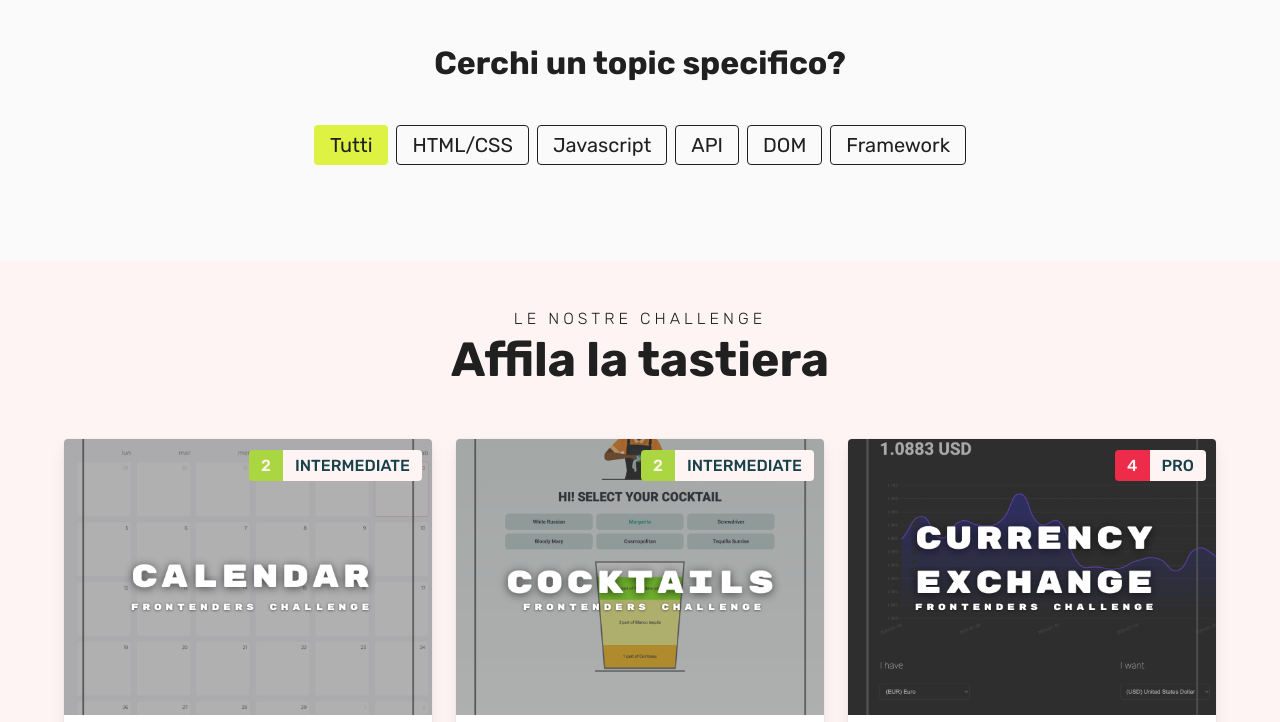
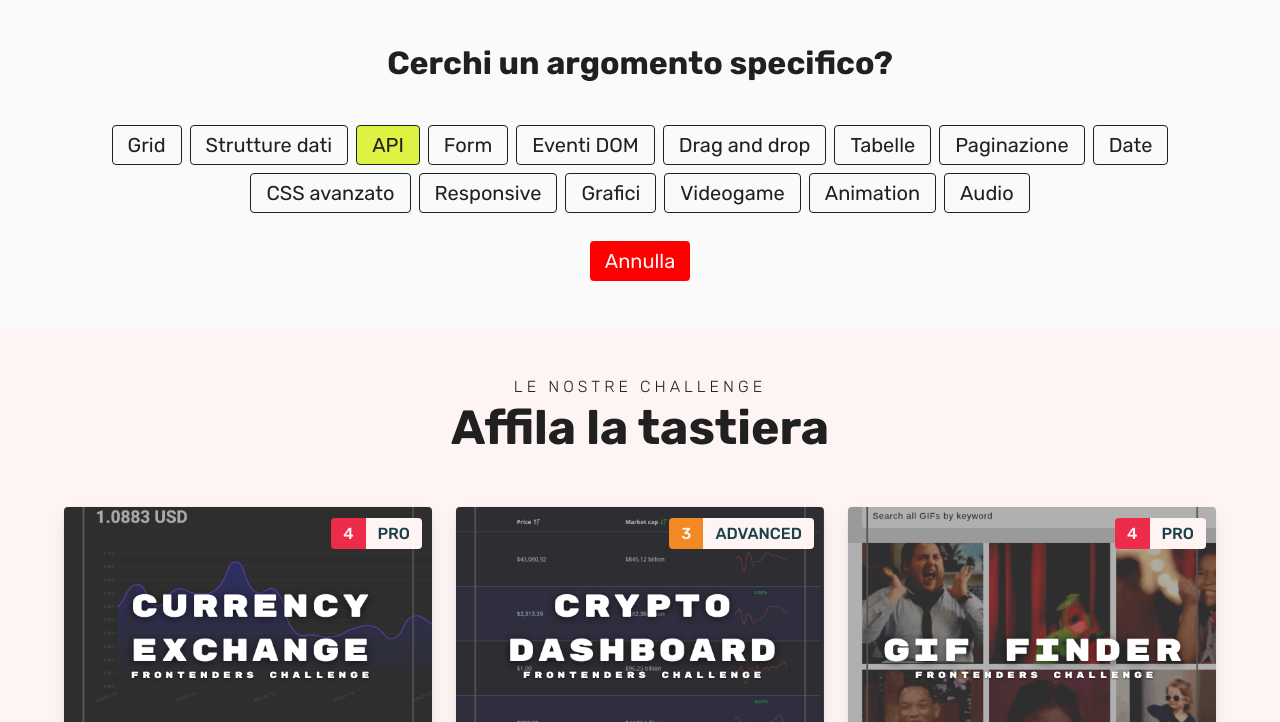
Before and after one commit to frontenders-community/frontenders-landing-astro, an Astro site: page /challenges in a window 1280 px wide. Shown: the part 78-800 px from the top of the page. Built offline with nearby package versions, Linux system fonts and the light colour scheme; Astro itself is replaced by a stand-in of ours.

Commit message:
Refactor topics

```diff
--- a/src/components/ChallengeList.vue
+++ b/src/components/ChallengeList.vue
@@ -1,16 +1,17 @@
 <script setup>
 import { computed, reactive } from 'vue';
 import ChallengePreview from "./ChallengePreview.vue"
+import { TOPICS } from '../content/utils';
 
 const props = defineProps({
   challenges: Array,
 })
 
 const state = reactive({
-  activeTopic: "all",
+  activeTopics: ["API"],
 })
 
-const topics = ["HTML/CSS", "Javascript", "API", "DOM", "Framework"];
+const topics = TOPICS;
 
 const activeChallenges = computed(() => {
   let newItems = [];
@@ -18,11 +19,11 @@ const activeChallenges = computed(() => {
   if (props.challenges === null) {
     newItems = [];
   } else {
-    if (state.activeTopic === "all") {
+    if (state.activeTopics.length === 0) {
       newItems = props.challenges;
     } else {
       newItems = props.challenges.filter(challenge => {
-        return challenge.data.topics.includes(state.activeTopic);
+        return challenge.data.topics.filter(topic => state.activeTopics.includes(topic)).length > 0;
       });
     }
   }
@@ -30,8 +31,12 @@ const activeChallenges = computed(() => {
   return newItems;
 })
 
-const handleFilter = (newTopic) => {
-  state.activeTopic = newTopic;
+const handleFilter = (selectedTopic) => {
+  if (state.activeTopics.includes(selectedTopic)) {
+    state.activeTopics = state.activeTopics.filter(topic => topic !== selectedTopic);
+  } else {
+    state.activeTopics.push(selectedTopic);
+  }
   //updateQueryParams(newTopic);
 }
 </script>
@@ -41,24 +46,28 @@ const handleFilter = (newTopic) => {
     <section class="section has-text-centered">
       <div>
         <h2 class="section-header-title title is-3">
-          Cerchi un topic specifico?
+          Cerchi un argomento specifico?
         </h2>
         <div class="columns is-multiline is-flex is-align-items-center">
           <div class="column is-12">
             <div class="topics tags is-centered">
-              <div class="topic tag is-large" :class="{ active: state.activeTopic === 'all' }" @click="handleFilter('all')">
-                Tutti
-              </div>
               <div
                 v-if="topics"
                 v-for="topic in topics"
                 :key="topic"
                 class="topic tag is-large"
-                :class="{ active: state.activeTopic === topic }"
+                :class="{ active: state.activeTopics.includes(topic) }"
                 @click="handleFilter(topic)"
               >
                 {{ topic }}
               </div>
+            </div>
+            <div
+              v-if="state.activeTopics.length > 0"
+              class="clear tag is-large"
+              @click="state.activeTopics = []"
+            >
+              Annulla
             </div>
           </div>
         </div>
@@ -84,11 +93,8 @@ const handleFilter = (newTopic) => {
 </template>
 
 <style scoped>
-.challenges {
-  margin-top: 40px;
-}
 .topics {
-  margin: 20px 0 40px 0;
+  margin: 20px 0 20px 0;
 }
 
 .topic {
@@ -106,9 +112,18 @@ const handleFilter = (newTopic) => {
   color: var(--white);
 }
 
-.active {
+.topic.active {
   background-color: var(--brand);
-  border: 1px solid transparent;
   color: var(--topic-text);
 }
+
+.clear {
+  background-color: red;
+  color: var(--white);
+  cursor: pointer;
+}
+
+.challenges {
+  margin-top: 40px;
+}
 </style>
--- a/src/content/challenges/calendar.md
+++ b/src/content/challenges/calendar.md
@@ -3,7 +3,7 @@ title: Calendar
 state: published
 description: A chi piace lavorare con le date? A nessuno, probabilmente. Ma prima o poi tocca a tutti. Diamoci da fare!
 level: Intermediate
-topics: [HTML/CSS, Framework]
+topics: [Grid, Date]
 repository: calendar-app-vue-3
 coverImage: calendar.png
 previewImage: calendar.png
--- a/src/content/challenges/cocktails.md
+++ b/src/content/challenges/cocktails.md
@@ -3,7 +3,7 @@ title: Cocktails
 state: published
 description: Web app che permette di scoprire le ricette di alcuni cocktail visualizzandoli in un bicchiere con le giuste proporzioni.
 level: Intermediate
-topics: [HTML/CSS, Javascript, DOM]
+topics: [Animation, Strutture dati]
 repository: cocktails
 coverImage: cocktails.png
 previewImage: cocktails.png
--- a/src/content/challenges/currency-exchange.md
+++ b/src/content/challenges/currency-exchange.md
@@ -3,10 +3,11 @@ title: Currency Exchange
 state: published
 description: Web app che permette di visualizzare il tasso di conversione tra due valute e i valori dell'ultimo mese tramite un grafico.
 level: Pro
-topics: [HTML/CSS, Framework, API]
+topics: [API, Form, Grafici]
 repository: currency-exchange-vue-3
 coverImage: currency-exchange.png
 previewImage: currency-exchange.png
+mostView: true
 ---
 In questa challenge l'obiettivo è realizzare una web app in cui l'utente può visualizzare la conversione tra due valute.
 
--- a/src/content/challenges/dashboard-criptovalute.md
+++ b/src/content/challenges/dashboard-criptovalute.md
@@ -3,7 +3,7 @@ title: Dashboard Criptovalute
 state: published
 description: Una dashboard che visualizza una lista di criptovalute, con paginazione e ordinamento dei dati in tabella.
 level: Advanced
-topics: [HTML/CSS, Framework, API]
+topics: [API, Tabelle, Paginazione, Grafici]
 repository: crypto-table-react
 coverImage: crypto.png
 previewImage: crypto.png
--- a/src/content/challenges/drumpad.md
+++ b/src/content/challenges/drumpad.md
@@ -3,7 +3,7 @@ title: Drumpad
 state: published
 description: Web app che implementa un drum pad per riprodurre dei suoni, registrare una sequenza e riprodurla.
 level: Advanced
-topics: [HTML/CSS, Framework]
+topics: [Strutture dati, Audio]
 repository: drumpad-react-ts
 coverImage: drumpad.png
 previewImage: drumpad.png
--- a/src/content/challenges/fishing-shop.md
+++ b/src/content/challenges/fishing-shop.md
@@ -3,7 +3,7 @@ title: Fishing Shop
 state: published
 description: Web app che implementa, tramite il drag and drop, una bilancia per pesare il pescato del giorno.
 level: Beginner
-topics: [HTML/CSS, Javascript, DOM]
+topics: [Strutture dati, Drag and drop]
 repository: fishing-shop
 coverImage: fishing-shop.png
 previewImage: fishing-shop.png
--- a/src/content/challenges/gif-finder.md
+++ b/src/content/challenges/gif-finder.md
@@ -3,7 +3,7 @@ title: GIF Finder
 state: published
 description: Web app per cercare delle GIF tramite parole chiave e condividerle tramite whatsapp.
 level: Pro
-topics: [HTML/CSS, Framework, API]
+topics: [API, Grid, Responsive]
 repository: vue3-gif-app
 coverImage: gif.png
 previewImage: gif.png
--- a/src/content/challenges/pokedex.md
+++ b/src/content/challenges/pokedex.md
@@ -3,10 +3,11 @@ title: Pokedex
 state: published
 description: Web app che permette di cercare dei pokemon tramite PokeAPI e di gestire un pokedex.
 level: Beginner
-topics: [Javascript, API]
+topics: [Strutture dati, API]
 repository: pokedex-react
 coverImage: pokedex.png
 previewImage: pokedex.png
+mostView: true
 ---
 
 In questa challenge l'obiettivo è creare una web app che permetta di cercare e visualizzare delle informazioni relative ai pokemon e di creare il proprio pokedex.
--- a/src/content/challenges/rugby-match.md
+++ b/src/content/challenges/rugby-match.md
@@ -3,11 +3,12 @@ title: Rugby Match
 state: published
 description: Un layout CSS avanzato per visualizzare un elenco di match di rugby. Ispirato al layout della URC.
 level: Advanced
-topics: [HTML/CSS, Javascript, DOM]
+topics: [Strutture dati, CSS avanzato, Animation]
 repository: rugby-match
 coverImage: rugby-match.png
 previewImage: rugby-match.png
 starterKit: rugby-match-starter-kit.zip
+mostView: true
 ---
 
 Molti pensano che scrivere HTML e CSS sia facile. Ma non è sempre così. A volte può diventare una vera sfida.
--- a/src/content/challenges/slider.md
+++ b/src/content/challenges/slider.md
@@ -3,7 +3,7 @@ title: Responsive Slider
 state: published
 description: Uno slider responsive che adatta il numero di immagini mostrate alla larghezza della viewport.
 level: Intermediate
-topics: [HTML/CSS, Javascript, DOM]
+topics: [Eventi DOM, Responsive]
 repository: responsive-slider-js
 coverImage: slider.png
 previewImage: slider.png
--- a/src/content/challenges/space-invaders.md
+++ b/src/content/challenges/space-invaders.md
@@ -3,7 +3,7 @@ title: Space Invaders
 state: published
 description: Sviluppare un videogame in Javascript? Roba da pazzi.. o forse no! Mettiti alla prova con Space Invaders!
 level: Pro
-topics: [HTML/CSS, Framework]
+topics: [Videogame, Animation]
 repository: space-invader-react
 coverImage: space-invader.png
 previewImage: space-invader.png
--- a/src/content/challenges/words.md
+++ b/src/content/challenges/words.md
@@ -3,7 +3,7 @@ title: Words Game
 state: published
 description: Web app che mostra una tastiera e chiede all'utente di scrivere una parola senza commettere errori.
 level: Beginner
-topics: [HTML/CSS, Javascript, DOM]
+topics: [Eventi DOM]
 repository: words-game
 coverImage: words.png
 previewImage: words.png
--- a/src/content/config.js
+++ b/src/content/config.js
@@ -1,4 +1,5 @@
 import { defineCollection, z } from "astro:content";
+import { TOPICS } from "./utils";
 
 const blogCollection = defineCollection({
   type: "content",
@@ -16,11 +17,12 @@ const challengeCollection = defineCollection({
     state: z.enum(["published", "draft"]),
     description: z.string(),
     level: z.enum(["Beginner", "Intermediate", "Advanced", "Pro"]),
-    topics: z.array(z.enum(["HTML/CSS", "Javascript", "API", "DOM", "Framework"])),
+    topics: z.array(z.enum(TOPICS)),
     repository: z.string(),
     coverImage: z.string(),
     previewImage: z.string().optional(),
     starterKit: z.string().optional(),
+    mostView: z.boolean().optional(),
   })
 })
 
--- /dev/null
+++ b/src/content/utils.js
@@ -0,0 +1,17 @@
+export const TOPICS = [
+  "Grid",
+  "Strutture dati",
+  "API",
+  "Form",
+  "Eventi DOM",
+  "Drag and drop",
+  "Tabelle",
+  "Paginazione",
+  "Date",
+  "CSS avanzato",
+  "Responsive",
+  "Grafici",
+  "Videogame",
+  "Animation",
+  "Audio",
+]
--- a/src/pages/challenges/index.astro
+++ b/src/pages/challenges/index.astro
@@ -4,7 +4,9 @@ import Layout from "../../layouts/Layout.astro";
 import ChallengeList from "../../components/ChallengeList.vue";
 
 const pageTitle = "Frontenders - Challenges Frontend";
-const allChallenges = await getCollection("challenges");
+const allChallenges =  await getCollection('challenges', ({ data }) => {
+	return data.state === "published";
+});
 ---
 <Layout title={pageTitle}>
   <ChallengeList client:load challenges={allChallenges} />
--- a/src/pages/index.astro
+++ b/src/pages/index.astro
@@ -5,7 +5,9 @@ import ChallengePreview from '../components/ChallengePreview.vue';
 
 import Layout from '../layouts/Layout.astro';
 
-const topChallenges = await getCollection('challenges');
+const topChallenges = await getCollection('challenges', ({ data }) => {
+	return data.state === "published" && data.mostView;
+});
 ---
 
 <Layout title="Frontenders - La Community dedicata al mondo frontend">
```
